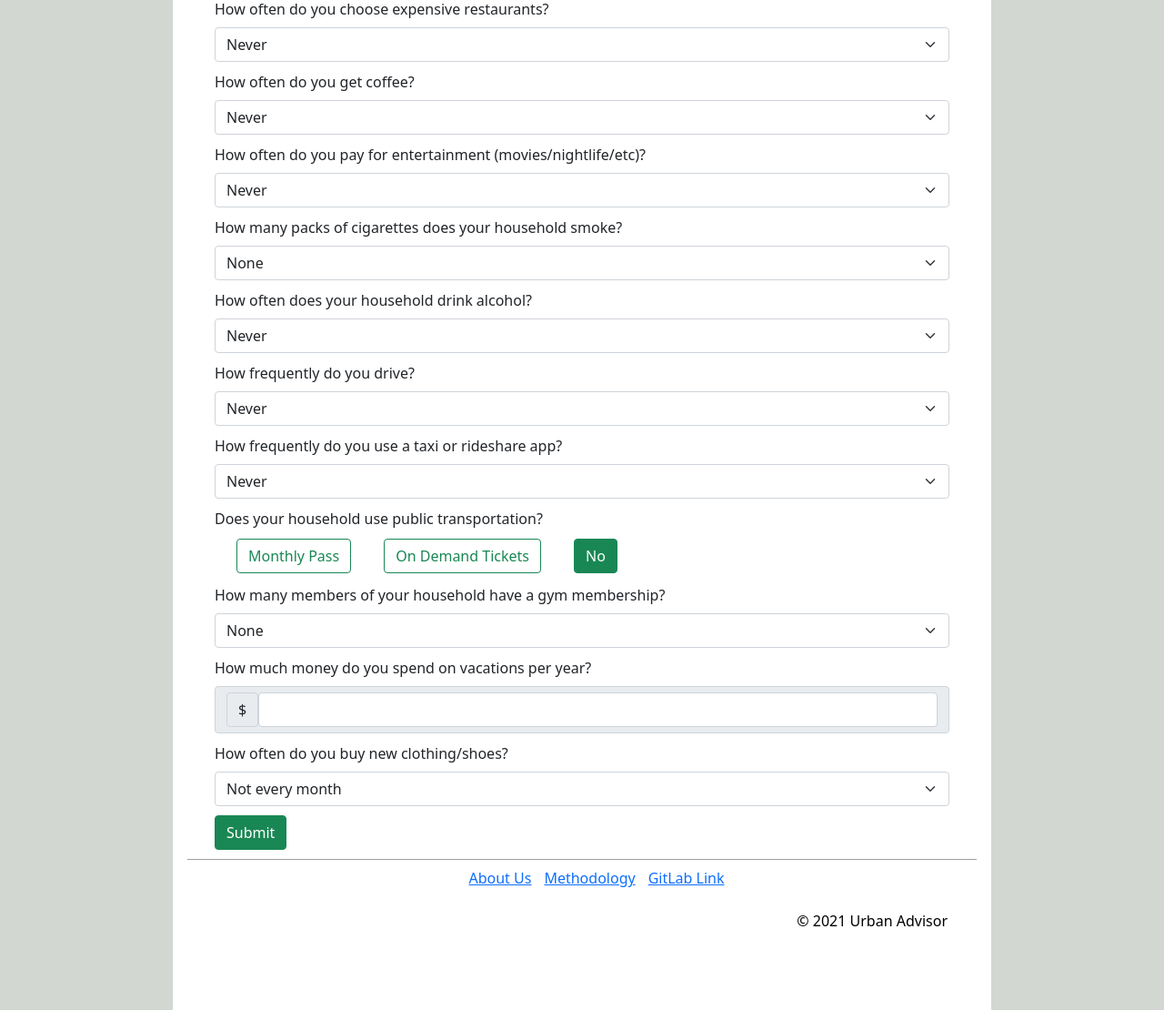
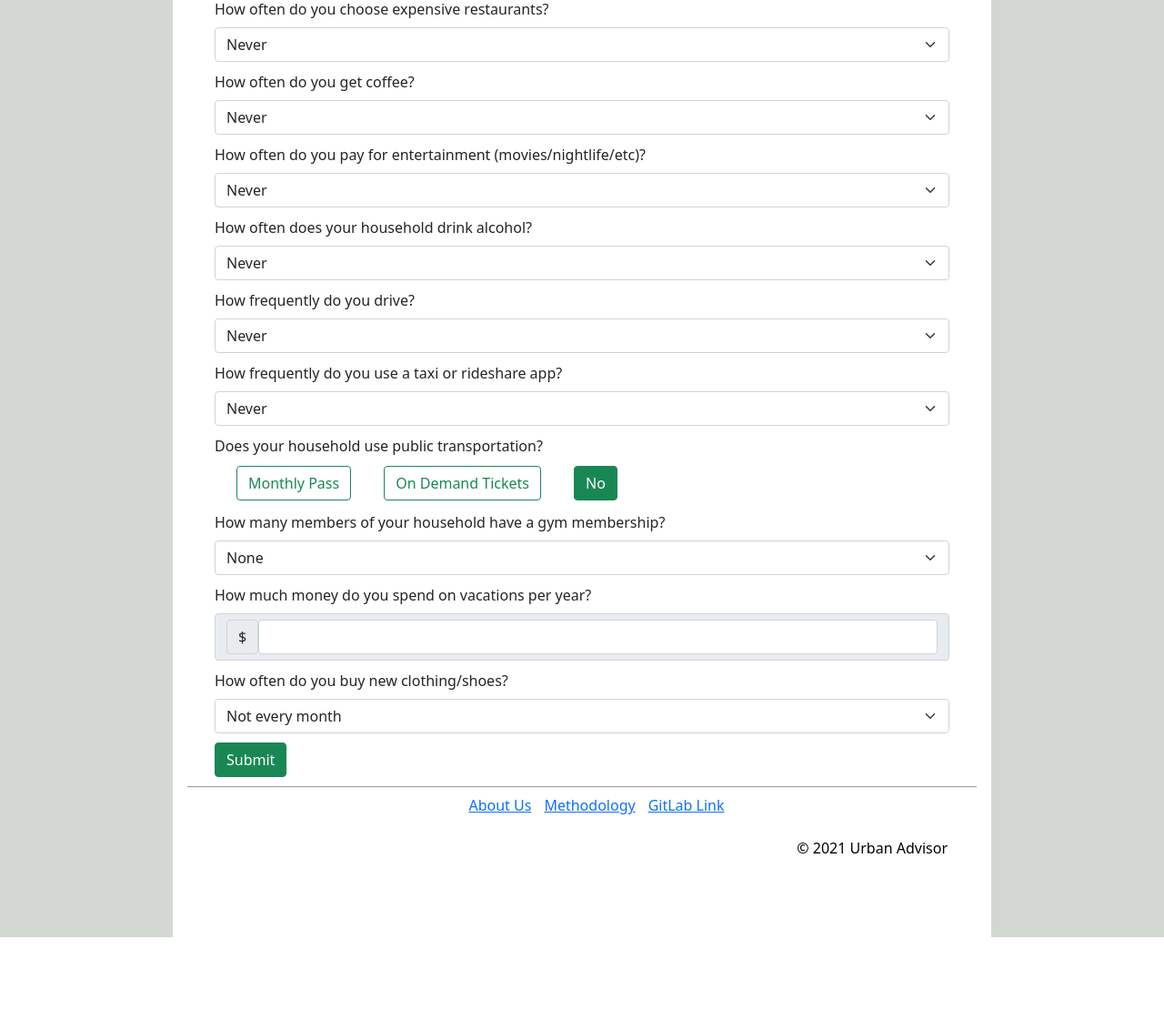
Before and after one commit to i-am-xu-wang/urban_advisor, a Django app: page / in a window 1280 px wide. Shown: the part 1139-2249 px from the top of the page at 91% size. After the commit the page ends 2169 px from the top, so only its background shows below. Run offline with Django 3.2, Linux system fonts and the light colour scheme; some libraries are stand-ins or nearby versions.

Commit message:
Took out smoking question

```diff
--- a/templates/capstone/questionnaire.html
+++ b/templates/capstone/questionnaire.html
@@ -200,18 +200,18 @@
         </div>
         <!-- Smoking options -->
         <!-- maybe take this one out since most people don't smoke? or change to 1, 2, 3 packs per week, 1 every two weeks or 1 every month like clothing question-->
-        <div>
-            <label class="form-label" for="smoking-options">How many packs of cigarettes does your household
-                smoke?</label>
-            <select class="form-select" id="smoking-options" name="smoking-options">
-                <option value="0">None</option>
-                <option value="1">1 pack per week</option>
-                <option value="2">2 packs per week</option>
-                <option value="3">3 packs per week</option>
-                <option value="4">4 packs per week</option>
-                <option value="5">5+ packs per week</option>
-            </select>
-        </div>
+{#        <div>#}
+{#            <label class="form-label" for="smoking-options">How many packs of cigarettes does your household#}
+{#                smoke?</label>#}
+{#            <select class="form-select" id="smoking-options" name="smoking-options">#}
+{#                <option value="0">None</option>#}
+{#                <option value="1">1 pack per week</option>#}
+{#                <option value="2">2 packs per week</option>#}
+{#                <option value="3">3 packs per week</option>#}
+{#                <option value="4">4 packs per week</option>#}
+{#                <option value="5">5+ packs per week</option>#}
+{#            </select>#}
+{#        </div>#}
         <!-- Drinking options -->
         <div>
             <label class="form-label" for="drinking-options">How often does your household drink alcohol?</label>
```
